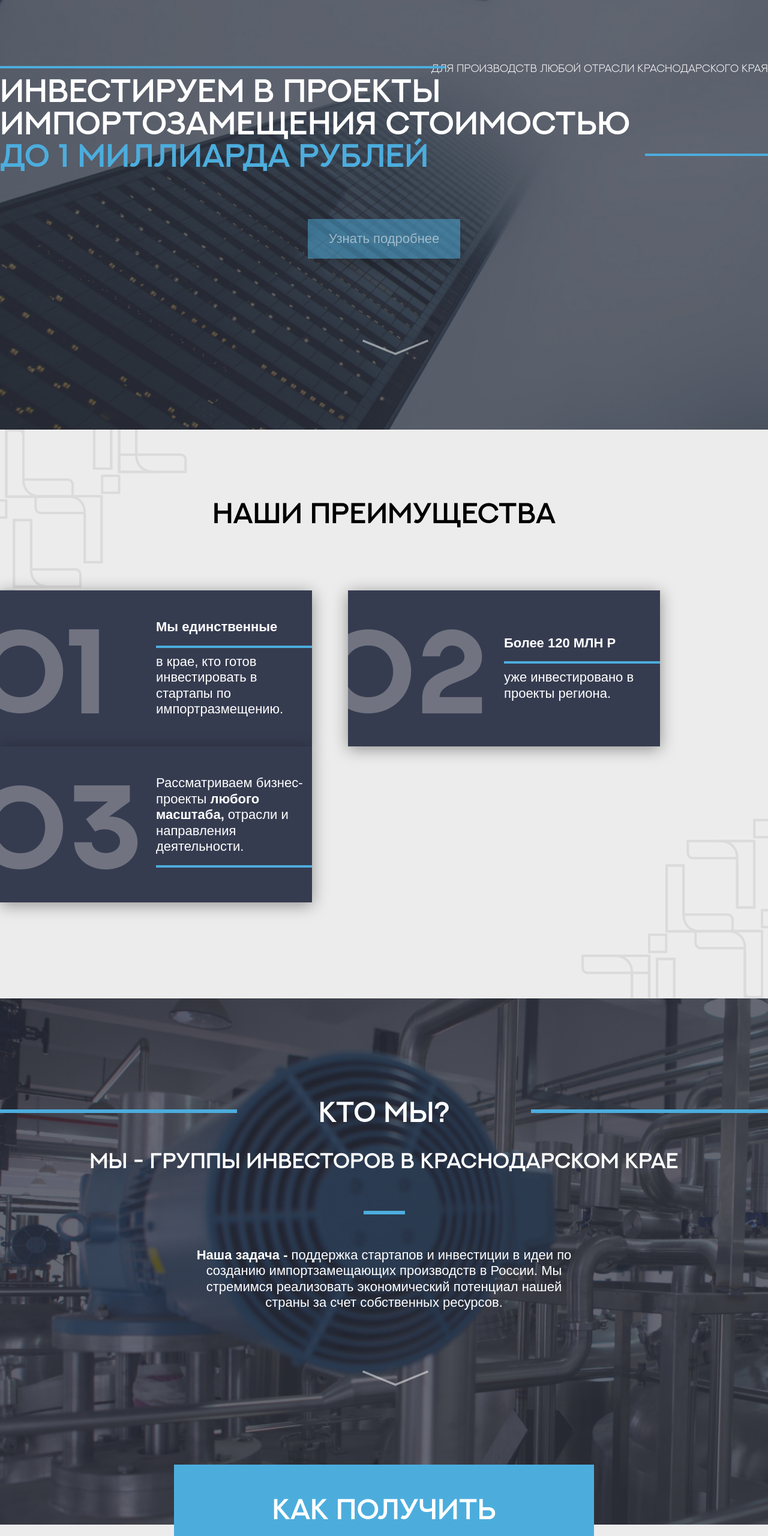
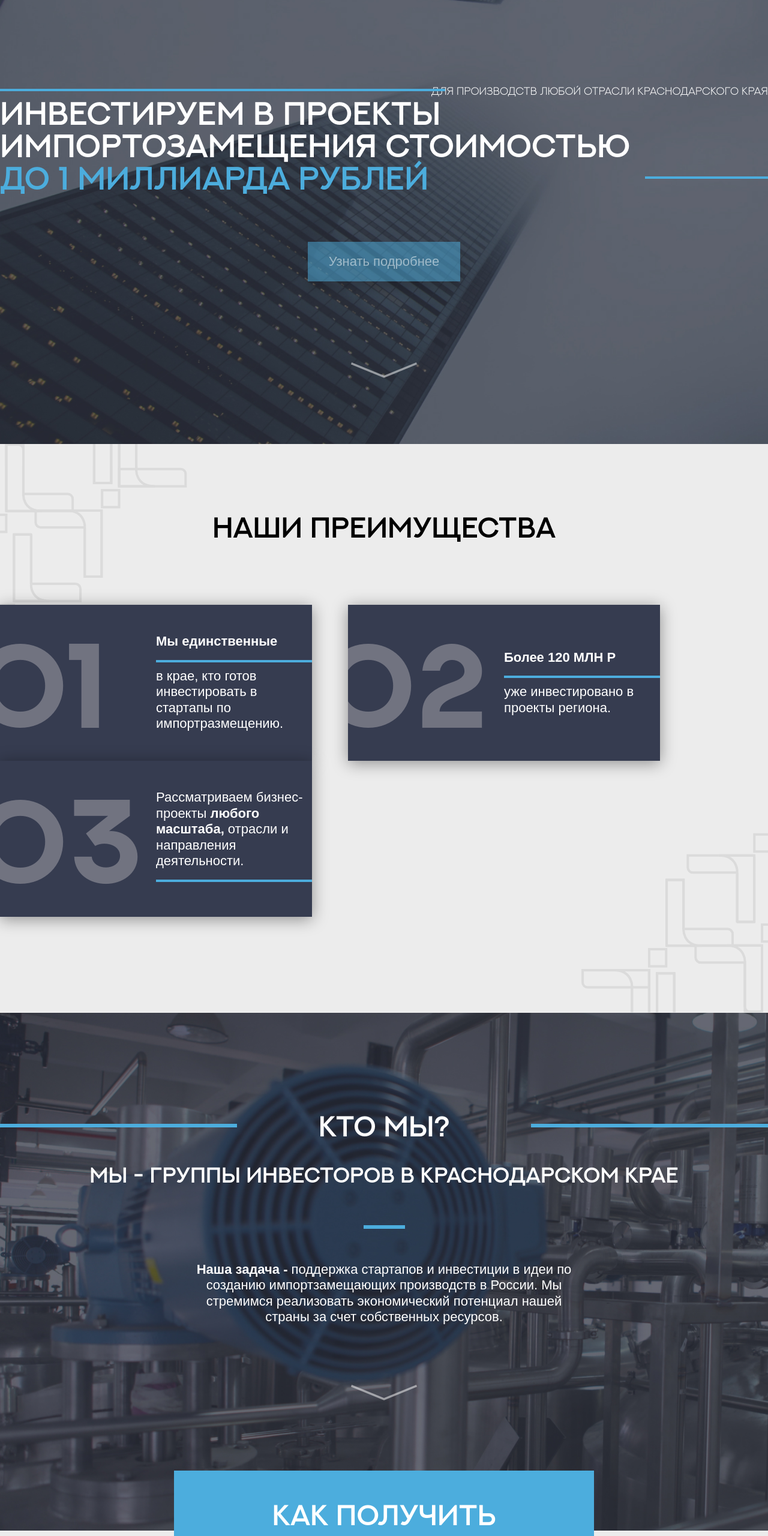
Before and after one commit to KR0ML/Invest-Plus-2, a plain HTML site: page index.html in a window 1280 px wide. Shown: the part 240-2800 px from the top of the page at 60% size. Drawn offline with Linux system fonts and the light colour scheme.

Commit message:
Invest Plus (Ready v2 - PX)

```diff
--- a/index.html
+++ b/index.html
@@ -96,10 +96,10 @@
 
                 <button class="main-block__button _big-main-500">Узнать подробнее</button>
 
-                <svg width="74" height="40" viewBox="0 0 74 40" fill="none" xmlns="http://www.w3.org/2000/svg">
-                    <path
-                        d="M56 25.867L111.041 3.27361L109.881 0L56 22.1215L2.11901 0L0.959534 3.27361L55.9964 25.867L56 25.8706V25.867Z" />
-                </svg>
+                <svg width="112" height="26" viewBox="0 0 112 26" fill="none" xmlns="http://www.w3.org/2000/svg">
+                    <path d="M56 25.867L111.041 3.27361L109.881 0L56 22.1215L2.11901 0L0.959534 3.27361L55.9964 25.867L56 25.8706V25.867Z"/>
+                    </svg>
+
 
 
             </div>
@@ -177,10 +177,10 @@
                         стартапов и инвестиции в идеи по созданию импортзамещающих производств в России. Мы стремимся
                         реализовать экономический потенциал нашей страны за счет собственных ресурсов.</p>
 
-                        <svg width="74" height="40" viewBox="0 0 74 40" fill="none" xmlns="http://www.w3.org/2000/svg">
-                            <path
-                                d="M56 25.867L111.041 3.27361L109.881 0L56 22.1215L2.11901 0L0.959534 3.27361L55.9964 25.867L56 25.8706V25.867Z" />
-                        </svg>
+                        <svg width="112" height="26" viewBox="0 0 112 26" fill="none" xmlns="http://www.w3.org/2000/svg">
+                            <path d="M56 25.867L111.041 3.27361L109.881 0L56 22.1215L2.11901 0L0.959534 3.27361L55.9964 25.867L56 25.8706V25.867Z"/>
+                            </svg>
+
 
                 </div>
 
@@ -228,10 +228,10 @@
 
                 </div>
 
-                <svg width="74" height="40" viewBox="0 0 74 40" fill="none" xmlns="http://www.w3.org/2000/svg">
-                    <path
-                        d="M56 25.867L111.041 3.27361L109.881 0L56 22.1215L2.11901 0L0.959534 3.27361L55.9964 25.867L56 25.8706V25.867Z" />
-                </svg>
+                <svg width="112" height="26" viewBox="0 0 112 26" fill="none" xmlns="http://www.w3.org/2000/svg">
+                    <path d="M56 25.867L111.041 3.27361L109.881 0L56 22.1215L2.11901 0L0.959534 3.27361L55.9964 25.867L56 25.8706V25.867Z"/>
+                    </svg>
+
 
             </div>
 
--- a/src/css/main.css
+++ b/src/css/main.css
@@ -133,7 +133,7 @@ button {
     display: flex;
     flex-direction: column;
     align-items: center;
-    padding: 345px 0 0 0;
+    padding: 383px 0 0 0;
 }
 
 .main-block__title {
```
Also changed, not shown: src/img/arrow.svg.
